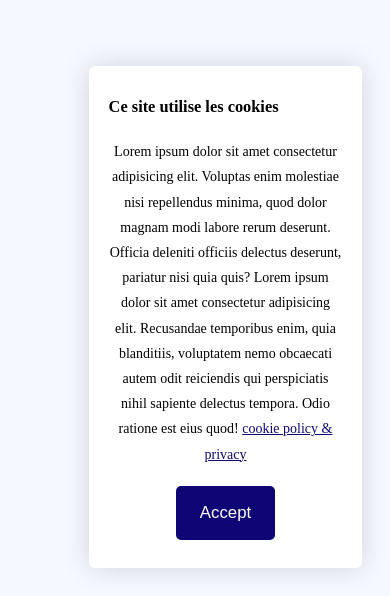
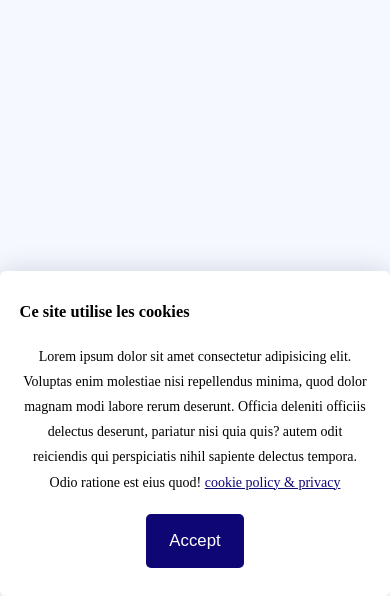
Before and after one commit to descart1es/Maitrise-de-Javascript, a plain HTML site: page cookies2.html in a window 390 px wide. Shown: the part 248-844 px from the top of the page. Drawn offline with Linux system fonts and the light colour scheme.

Commit message:
new commit

```diff
--- a/cookies2.html
+++ b/cookies2.html
@@ -11,7 +11,7 @@
     <div id="cookiePopup" class="hide" >
         <h3>Ce site utilise les cookies</h3>
         <p>Lorem ipsum dolor sit amet consectetur adipisicing elit. Voluptas enim molestiae nisi repellendus minima, quod dolor magnam modi labore rerum deserunt. Officia deleniti officiis delectus deserunt, pariatur nisi quia quis?
-            Lorem ipsum dolor sit amet consectetur adipisicing elit. Recusandae temporibus enim, quia blanditiis, voluptatem nemo obcaecati autem odit reiciendis qui perspiciatis nihil sapiente delectus tempora. Odio ratione est eius quod!
+            autem odit reiciendis qui perspiciatis nihil sapiente delectus tempora. Odio ratione est eius quod!
             <a href="">cookie policy & privacy</a>
         </p>
         <button id="acceptcookie">Accept</button>
--- a/css/cookies2.css
+++ b/css/cookies2.css
@@ -42,7 +42,7 @@ body{
 }
 .hide{
     visibility: hidden;
-    bottom: 2em;
+    bottom: 0;
     right: 2em;
 
 
@@ -53,3 +53,17 @@ body{
     right: 2em;
 
 }
+@media only screen and (max-width: 37.5em){
+    #cookiePopup{
+        width: 100%;
+
+    }
+    .hide{
+        bottom: 2em;
+        right: 0;
+    }
+    .show{
+        right: 0;
+        bottom: 0;
+    }
+}
--- a/js/cookies2.js
+++ b/js/cookies2.js
@@ -1,28 +1,37 @@
-let popup = document.getElementById("cookiePopup");
+let popUp = document.getElementById("cookiePopup");
 //Quand l'utilisateur click le bouton accepter
-document.getElementById('acceptcookie').addEventListener("click",() =>{
+document.getElementById('acceptcookie').addEventListener("click", () =>{
 // Ici on crée l'objet
-let d =new Date();
-d.setMinutes(2 +  d.getMinutes());
+let d = new Date();
+d.setMinutes( 2 +  d.getMinutes());
 
-document.cookie = "myCookieName=thisIsMyCookie;expires= "+ d +";";
-popup.classList.add("hide");
-popup.classList.remove("show");
+document.cookie = "myCookieName=thisIsMyCookie; expires = " + d +";";
+popUp.classList.add("hide");
+popUp.classList.remove("show");
+
 });
- const checkCookie = () =>{
+   const checkCookie = () =>{
     let input = document.cookie.split("=");
-    if (input[0]== "myCookieName"){
-        popup.classList.add("hide");
-        popup.classList.add("show");
 
-    }else{
-        popup.classList.add("show");
-        popup.classList.add("hide");
+    if(input[0] == "myCookieName"){
+        popUp.classList.add("hide");
+        popUp.classList.remove("show");
+    }
+    else{
+        //popUp.classList.add("show");
+         popUp.classList.add('show');
+         popUp.classList.remove('hide');
+        //popUp.classList.remove("hide");
     }
  }
  //Ici on verifie si le cookie existe quand la page se charge
- window.onload = () =>{
-    setTimeout(() =>{
+ window.onload = () => {
+    setTimeout(()=>{
         checkCookie();
-    }, 2000)
+    },2000);
  }
+
+/* window.onload = () =>{
+    setTimeout(() => {
+        checkCookie();
+    },2000);*/
```
Also changed, not shown: index.html (+1 -1 lines).
